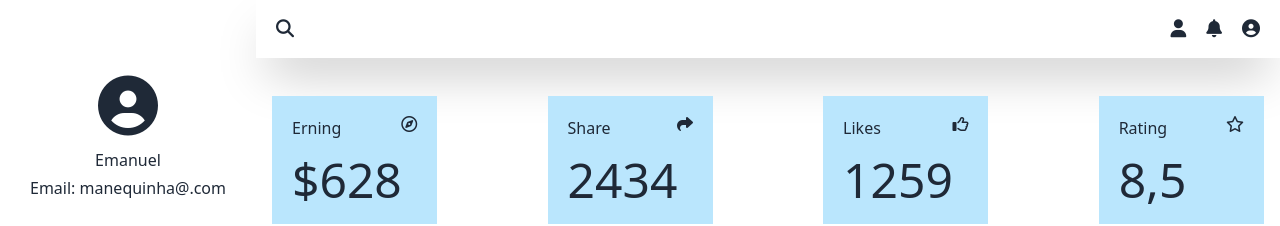
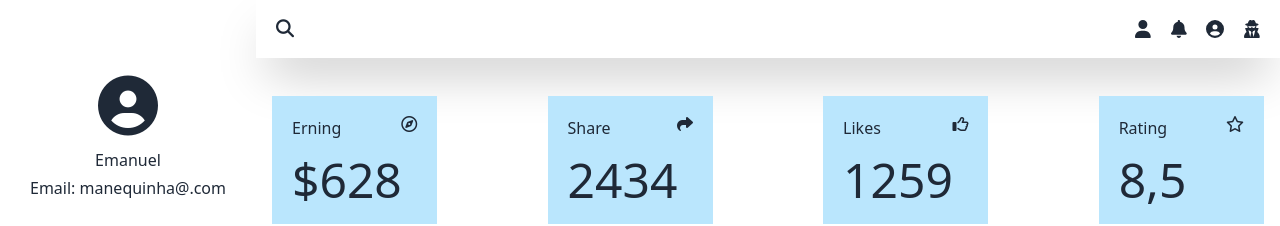
Before and after one commit to enascentedev/Vuexy, a Vue app: page / in a window 1280 px wide. Shown: the top 226 px of the page. Built offline with nearby package versions, Linux system fonts and the light colour scheme.

Commit message:
adicionando fontawesome e trocando icones

```diff
--- a/package.json
+++ b/package.json
@@ -9,6 +9,11 @@
   },
   "dependencies": {
     "@fortawesome/fontawesome-free": "^6.5.0",
+    "@fortawesome/fontawesome-svg-core": "^6.5.1",
+    "@fortawesome/free-brands-svg-icons": "^6.5.1",
+    "@fortawesome/free-regular-svg-icons": "^6.5.1",
+    "@fortawesome/free-solid-svg-icons": "^6.5.1",
+    "@fortawesome/vue-fontawesome": "^3.0.5",
     "@tailwindcss/forms": "^0.5.7",
     "daisyui": "^4.4.14",
     "vue": "^3.3.4",
--- a/src/components/cabecalho.vue
+++ b/src/components/cabecalho.vue
@@ -2,9 +2,11 @@
   <header id="header">
     <i class="fas fa-search"></i>
     <div>
-      <i class="fas fa-user"></i>
-      <i class="fas fa-bell"></i>
-      <i class="fas fa-user-circle"></i>
+      <font-awesome-icon :icon="['fas', 'user']" />
+      <font-awesome-icon :icon="['fas', 'bell']" />
+      <font-awesome-icon :icon="['fas', 'circle-user']" />
+			<font-awesome-icon icon="fa-solid fa-user-secret"/>
+
     </div>
   </header>
 </template>
--- a/src/main.js
+++ b/src/main.js
@@ -4,7 +4,25 @@
 import App from './App.vue'
 import router from './router'
 
+/* import the fontawesome core */
+import { library } from '@fortawesome/fontawesome-svg-core'
+
+/* import font awesome icon component */
+import { FontAwesomeIcon } from '@fortawesome/vue-fontawesome'
+
+/* import specific icons */
+import { faUserSecret } from '@fortawesome/free-solid-svg-icons'
+import { fas } from '@fortawesome/free-solid-svg-icons';
+import { far } from '@fortawesome/free-regular-svg-icons';
+import { fab } from '@fortawesome/free-brands-svg-icons';
+
+/* add icons to the library */
+library.add(fas, far, fab);
+
 const app = createApp(App)
+
+app.component('font-awesome-icon', FontAwesomeIcon)
+
 
 app.use(router)
 
```
Also changed, not shown: 1 other file (tests, documents, lock files or other folders).
